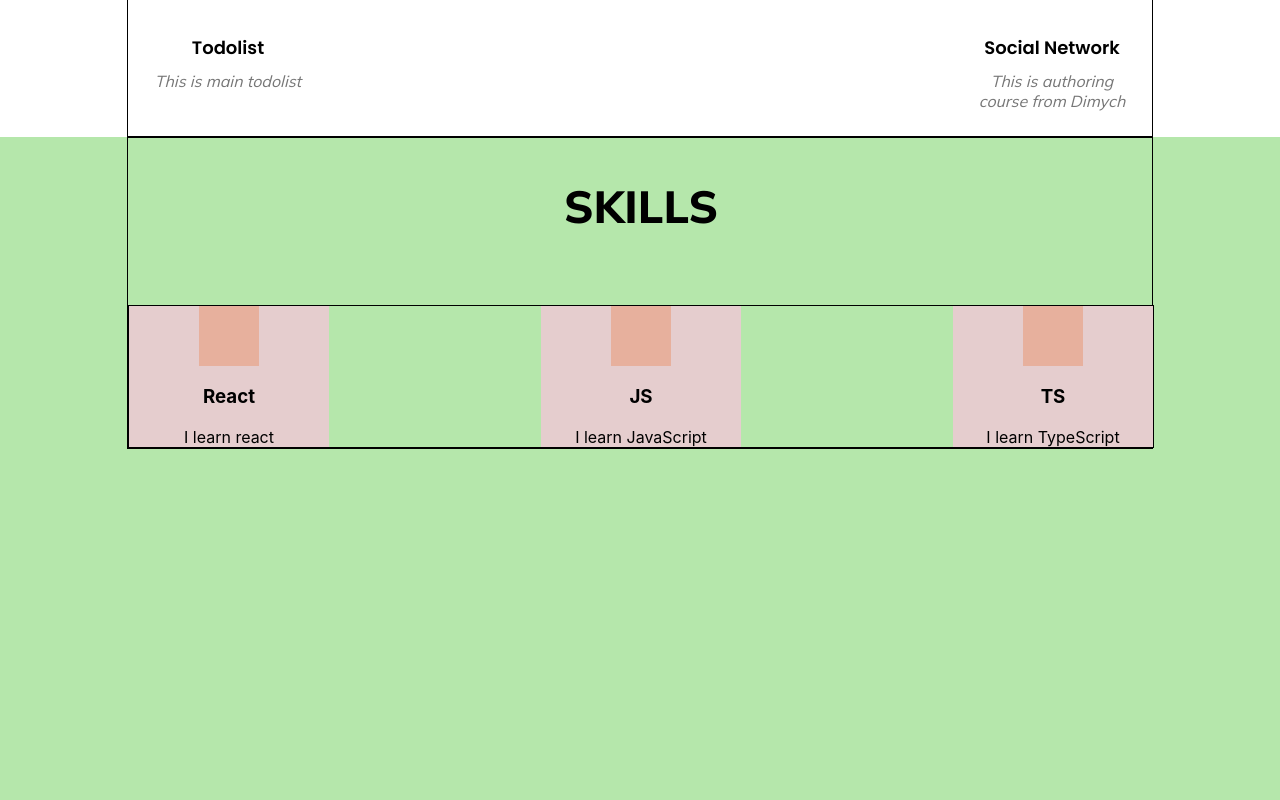
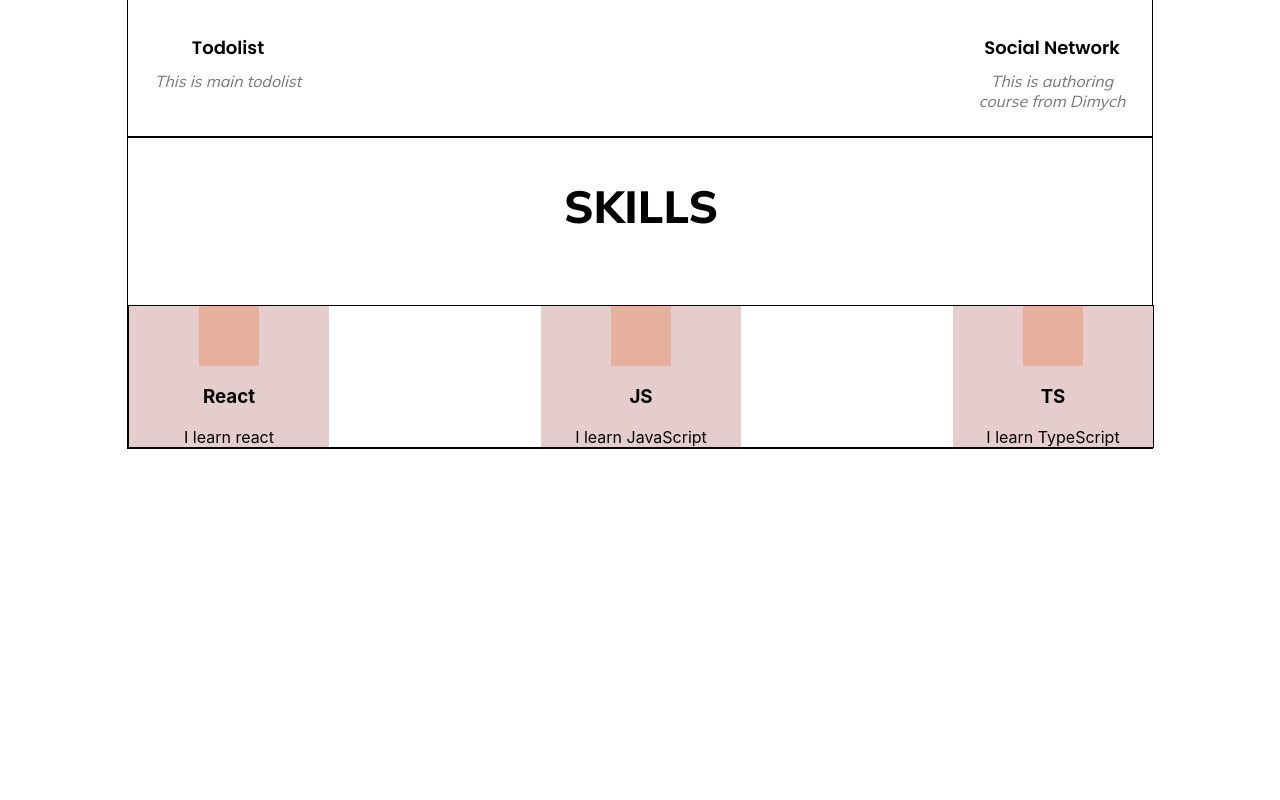
Before and after one commit to Paskinho/my_portfolio, a React (Create React App) app: page / in a window 1280 px wide. Shown: the part 1280-2080 px from the top of the page. Built offline with nearby package versions, Linux system fonts and the light colour scheme.

Commit message:
some changed css with Skills.module.css

```diff
--- a/src/components/skills/Skills.module.css
+++ b/src/components/skills/Skills.module.css
@@ -1,6 +1,6 @@
 .skillsBlock {
 min-height: 100vh;
-    background-color: #b5e7ab;
+    background-color: #fff;
 
 }
 
```
